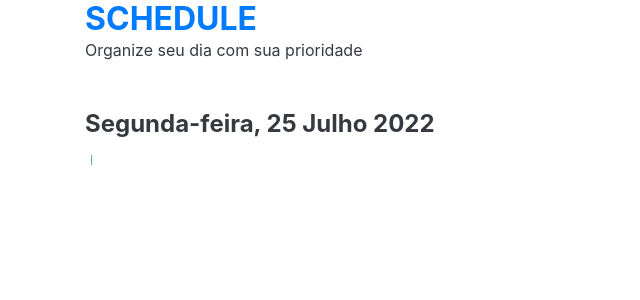
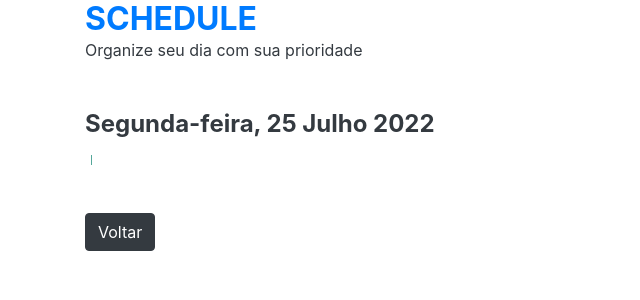
Before and after one commit to projeto-de-algoritmos/Greed_HelpMyCompany, a Django app: template greed/templates/scheduling.html in a window 1280 px wide. Shown: the top 300 px of the page, without its empty margins (0-640 px from the left). Run offline with Django 4.2, Linux system fonts and the light colour scheme; the template is opened without the code that fills it, so the values that code supplies are empty.

Commit message:
Update scheduling.html
Co-Authored-By: Mateus Moreira <49012681+mateus-lm@users.noreply.github.com>

```diff
--- a/greed/templates/scheduling.html
+++ b/greed/templates/scheduling.html
@@ -22,6 +22,7 @@
           </li>
           {% endfor %}
         </ul>
+        <a class="btn btn-dark btn-md mt-5" role="button" href="{% url 'home' %}">Voltar</a>
       </div>
     </div>
   </div>
```
